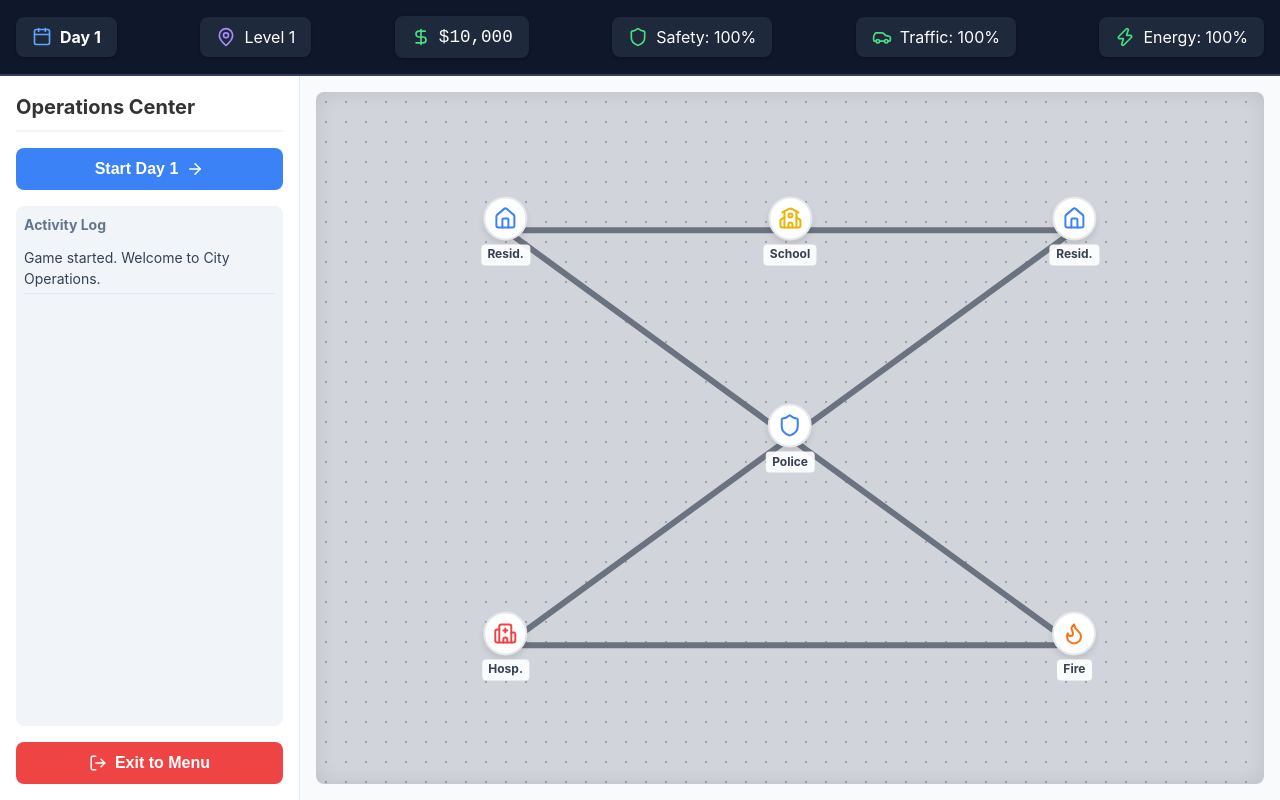
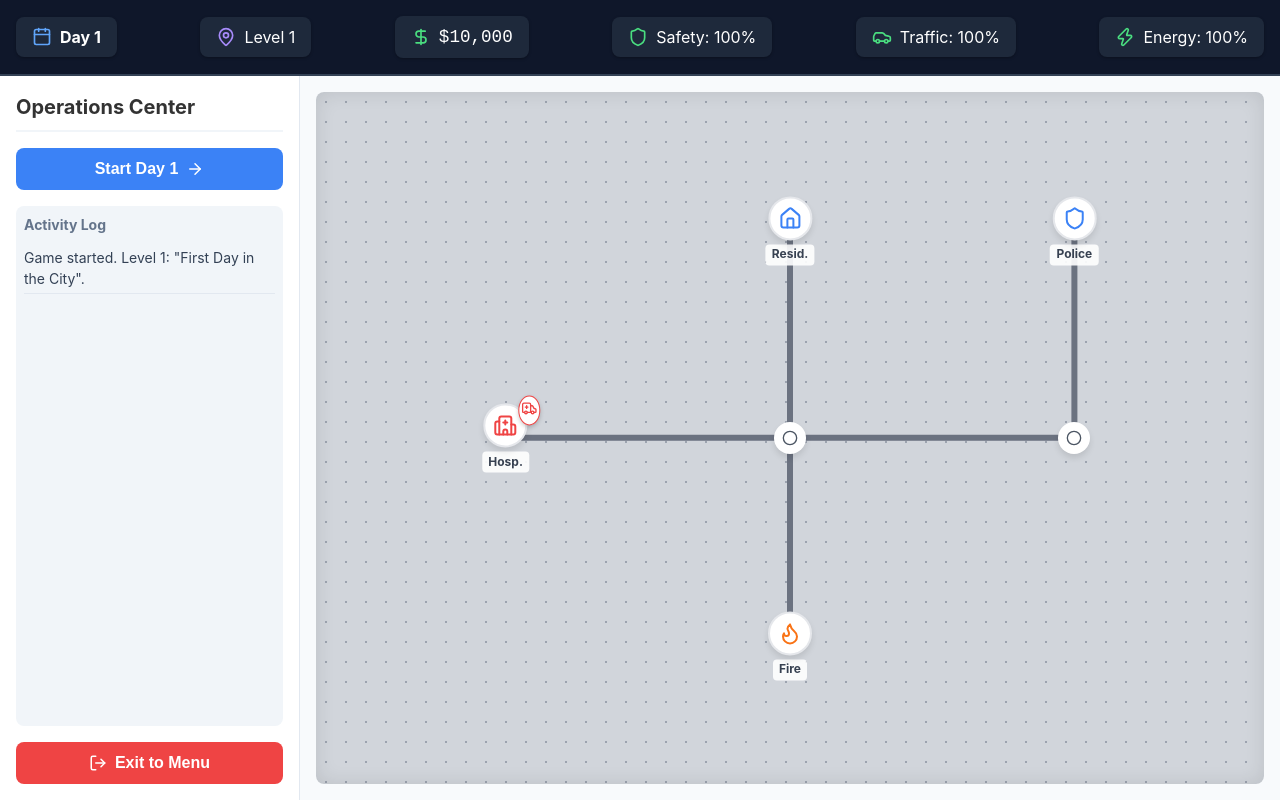
Before and after one commit to Rakshana0707/DAA-Game, a React (Vite) app in the folder smart-city/: page / in a window 1280 px wide. Both pictures are taken after a click on the button "Start Game". Built offline with nearby package versions, Linux system fonts and the light colour scheme.

Commit message:
City Map

```diff
--- a/smart-city/src/components/CityMap.jsx
+++ b/smart-city/src/components/CityMap.jsx
@@ -1,5 +1,5 @@
 import React from 'react';
-import { Home, Hospital, Flame, Shield, School } from 'lucide-react';
+import { Home, Hospital, Flame, Shield, School, Circle, Ambulance } from 'lucide-react';
 
 export default function CityMap({ cityState, onNodeClick }) {
   // Simple layout scaling
@@ -13,6 +13,7 @@ export default function CityMap({ cityState, onNodeClick }) {
       case 'firestation': return <Flame size={24} color="#f97316" />;
       case 'policestation': return <Shield size={24} color="#3b82f6" />;
       case 'school': return <School size={24} color="#eab308" />;
+      case 'intersection': return <Circle size={16} color="#4b5563" />;
       default: return <Home size={24} />;
     }
   };
@@ -24,6 +25,7 @@ export default function CityMap({ cityState, onNodeClick }) {
       case 'firestation': return 'Fire';
       case 'policestation': return 'Police';
       case 'school': return 'School';
+      case 'intersection': return '';
       default: return '';
     }
   };
@@ -89,10 +91,26 @@ export default function CityMap({ cityState, onNodeClick }) {
             display: 'flex',
             alignItems: 'center',
             justifyContent: 'center',
-            border: '2px solid #e5e7eb'
+            border: node.type === 'intersection' ? 'none' : '2px solid #e5e7eb',
+            position: 'relative'
           }}>
             {getIcon(node.type)}
+            {node.hasAmbulance && (
+              <div style={{
+                position: 'absolute',
+                top: '-10px',
+                right: '-15px',
+                backgroundColor: 'white',
+                padding: '2px',
+                borderRadius: '50%',
+                boxShadow: '0 2px 4px rgba(0,0,0,0.2)',
+                border: '1px solid #ef4444'
+              }}>
+                <Ambulance size={16} color="#ef4444" />
               </div>
+            )}
+          </div>
+          {getLabel(node.type) && (
             <span style={{
               marginTop: '0.25rem',
               backgroundColor: 'rgba(255,255,255,0.9)',
@@ -104,6 +122,7 @@ export default function CityMap({ cityState, onNodeClick }) {
             }}>
               {getLabel(node.type)}
             </span>
+          )}
         </div>
       ))}
 
--- a/smart-city/src/components/GameInterface.jsx
+++ b/smart-city/src/components/GameInterface.jsx
@@ -7,18 +7,21 @@ import { LogOut, ArrowRight, AlertTriangle } from 'lucide-react';
 export default function GameInterface({ onQuit }) {
   const [gameState, setGameState] = useState(initialGameState);
   const [currentEvent, setCurrentEvent] = useState(null);
-  const [logs, setLogs] = useState(['Game started. Welcome to City Operations.']);
+  const [logs, setLogs] = useState(['Game started. Level 1: "First Day in the City".']);
 
   const addLog = (msg) => {
     setLogs(prev => [...prev, msg].slice(-5)); // Keep last 5 logs
   };
 
   const handleNextDay = () => {
-    // 1. City operates normally
-    // 2. An event occurs
     const newEvent = getRandomEvent();
-    setCurrentEvent(newEvent);
-    addLog(`Day ${gameState.day} started. Event: ${newEvent.title}`);
+    if (newEvent) {
+      setCurrentEvent(newEvent);
+      addLog(`Day ${gameState.day} started. Event: ${newEvent.title}`);
+    } else {
+      setGameState(prev => ({ ...prev, day: prev.day + 1 }));
+      addLog(`Day ${gameState.day} started. All clear, no events.`);
+    }
   };
 
   const handleOptionSelect = (option) => {
--- a/smart-city/src/engine/gameState.js
+++ b/smart-city/src/engine/gameState.js
@@ -11,58 +11,29 @@ export const initialGameState = {
   energyLevel: 100, // 0 to 100
   events: [],
   cityState: {
-    // Basic graph structure for the city map
+    // Level 1: "First Day in the City" - Tutorial Map
     nodes: [
-      { id: 'h1', type: 'house', x: 20, y: 20, name: 'Residential Zone A' },
-      { id: 'h2', type: 'house', x: 80, y: 20, name: 'Residential Zone B' },
-      { id: 'hosp1', type: 'hospital', x: 20, y: 80, name: 'City Hospital' },
-      { id: 'fire1', type: 'firestation', x: 80, y: 80, name: 'Fire Department' },
-      { id: 'pol1', type: 'policestation', x: 50, y: 50, name: 'Central Police' },
-      { id: 'sch1', type: 'school', x: 50, y: 20, name: 'High School' }
+      { id: 'hosp', type: 'hospital', x: 20, y: 50, name: 'City Hospital', hasAmbulance: true },
+      { id: 'resA', type: 'house', x: 50, y: 20, name: 'Residential Area A' },
+      { id: 'fire', type: 'firestation', x: 50, y: 80, name: 'Fire Station' },
+      { id: 'int1', type: 'intersection', x: 50, y: 50, name: 'Main Intersection' },
+      { id: 'int2', type: 'intersection', x: 80, y: 50, name: 'East Intersection' },
+      { id: 'police', type: 'policestation', x: 80, y: 20, name: 'Police Station' }
     ],
+    // 3-4 main roads, 2 intersections.
+    // Here we use edges to connect them to form the roads.
     edges: [
-      { id: 'e1', from: 'h1', to: 'sch1', distance: 30, traffic: 0 },
-      { id: 'e2', from: 'sch1', to: 'h2', distance: 30, traffic: 0 },
-      { id: 'e3', from: 'h1', to: 'pol1', distance: 40, traffic: 0 },
-      { id: 'e4', from: 'h2', to: 'pol1', distance: 40, traffic: 0 },
-      { id: 'e5', from: 'pol1', to: 'hosp1', distance: 40, traffic: 0 },
-      { id: 'e6', from: 'pol1', to: 'fire1', distance: 40, traffic: 0 },
-      { id: 'e7', from: 'hosp1', to: 'fire1', distance: 60, traffic: 0 }
+      { id: 'e1', from: 'hosp', to: 'int1', distance: 30, traffic: 0, name: 'West Road' },
+      { id: 'e2', from: 'resA', to: 'int1', distance: 30, traffic: 0, name: 'North Road' },
+      { id: 'e3', from: 'fire', to: 'int1', distance: 30, traffic: 0, name: 'South Road' },
+      { id: 'e4', from: 'int1', to: 'int2', distance: 30, traffic: 0, name: 'Main Street' },
+      { id: 'e5', from: 'int2', to: 'police', distance: 30, traffic: 0, name: 'East Road' }
     ],
-    vehicles: [] // e.g. { id: 'v1', type: 'ambulance', position: { edgeId: 'e5', progress: 0.5 } }
+    vehicles: []
   }
 };
 
-// Possible random events for the game loop
-const possibleEvents = [
-  {
-    id: 'ev_fire_1',
-    title: 'Small Fire in Residential Zone A',
-    description: 'A fire broke out! Dispatch a fire truck quickly.',
-    options: [
-      { text: 'Dispatch Fire Truck ($500)', cost: 500, effect: { safety: 5, traffic: -10 } },
-      { text: 'Ignore', cost: 0, effect: { safety: -20, traffic: 0 } }
-    ]
-  },
-  {
-    id: 'ev_traffic_1',
-    title: 'Traffic Jam near High School',
-    description: 'School rush hour is causing major delays.',
-    options: [
-      { text: 'Deploy Traffic Police ($300)', cost: 300, effect: { safety: 0, traffic: 20 } },
-      { text: 'Let it resolve naturally', cost: 0, effect: { safety: -5, traffic: -20 } }
-    ]
-  },
-  {
-    id: 'ev_medical_1',
-    title: 'Medical Emergency',
-    description: 'Citizen requires immediate medical transport.',
-    options: [
-      { text: 'Dispatch Ambulance ($400)', cost: 400, effect: { safety: 10, traffic: -5 } },
-      { text: 'No ambulances available', cost: 0, effect: { safety: -15, traffic: 0 } }
-    ]
-  }
-];
+const possibleEvents = [];
 
 export function getRandomEvent() {
   const index = Math.floor(Math.random() * possibleEvents.length);
```
Lines whose indentation alone changed are shown as unchanged.
